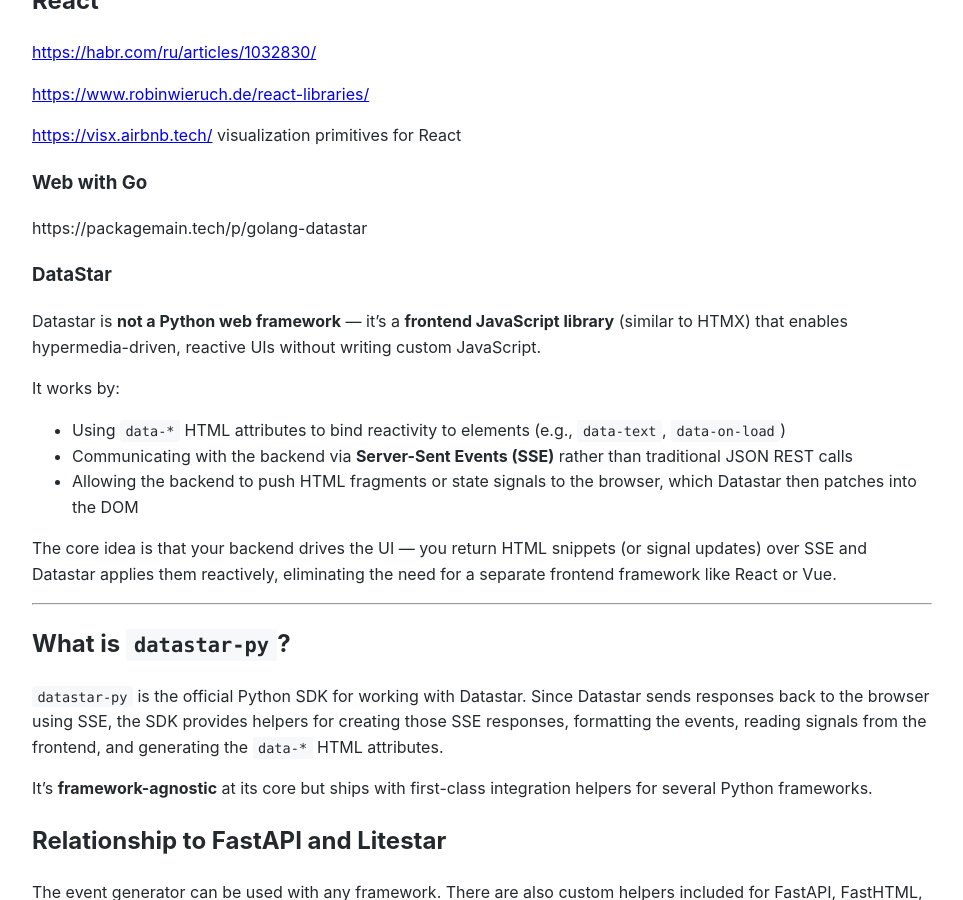
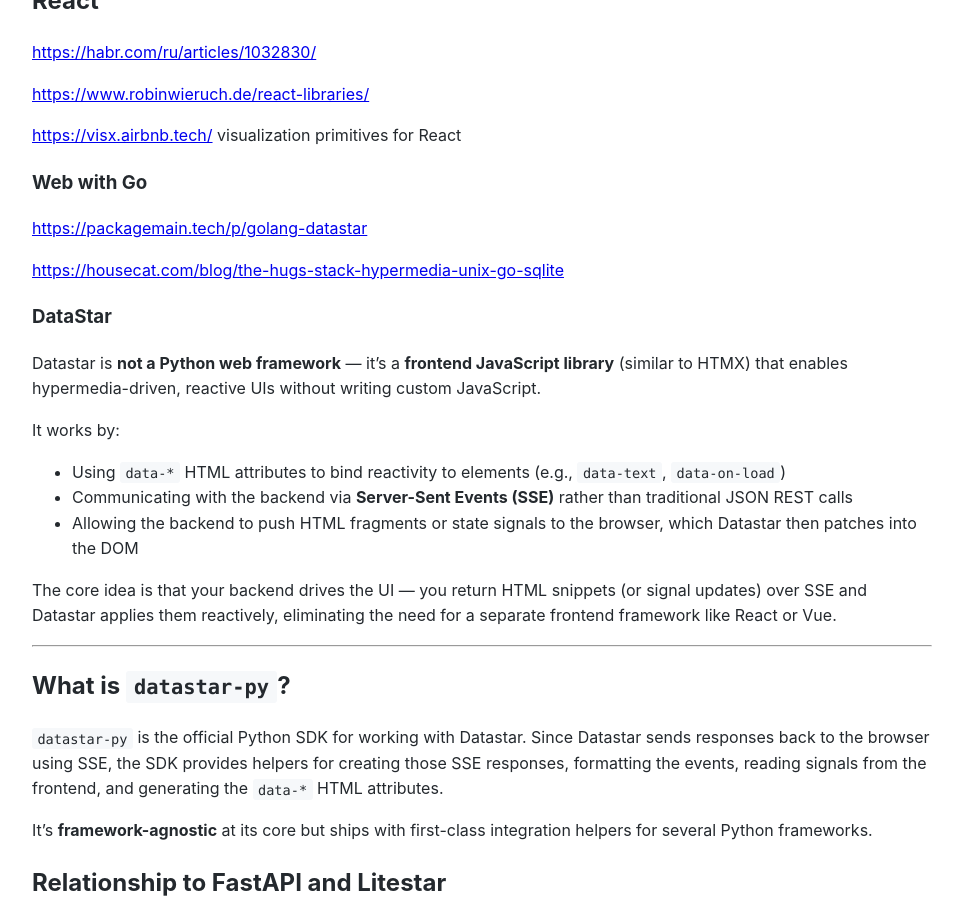
Before and after one commit to Michael-Lubinsky/michael-lubinsky.github.com, a Jekyll site: the page built from web/web.md, in a window 1280 px wide and 900 px high, scrolled down 1623 px. Shown: the whole window, without its empty margins (158-1121 px from the left). Built offline with Jekyll 4.4.1, drawn with Linux system fonts in a browser that asks for light colours; our own code applies the rules of GitHub Pages for plain Markdown files.

Commit message:
Update web.md with Go resources and DataStar info
Added links to Go resources and clarified DataStar's purpose.

```diff
--- a/web/web.md
+++ b/web/web.md
@@ -78,7 +78,10 @@
 <https://visx.airbnb.tech/> visualization primitives for React
 
 ### Web with Go
-https://packagemain.tech/p/golang-datastar
+
+<https://packagemain.tech/p/golang-datastar>
+
+<https://housecat.com/blog/the-hugs-stack-hypermedia-unix-go-sqlite>
 
 ### DataStar
 
```
